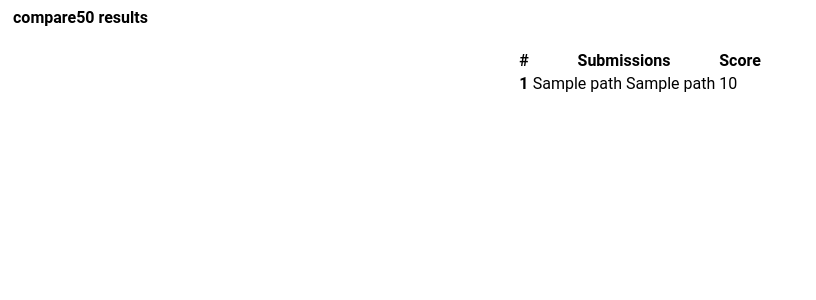
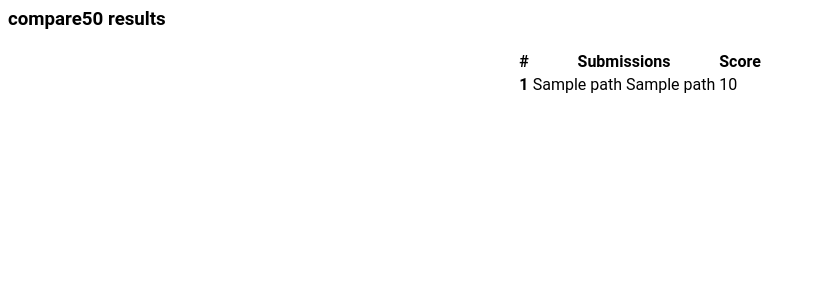
Before and after one commit to cs50/compare50, a Python web app: template compare50/html_renderer/templates/index.html in a window 1280 px wide. Shown: the top 300 px of the page, without its empty margins (0-816 px from the left). Run offline with Jinja, Linux system fonts and the light colour scheme; the template is opened without the code that fills it: most values are stand-ins (such as "Sample title", 1, 10 or a date in 2020).

Commit message:
use default padding

```diff
--- a/compare50/html_renderer/renderer.py
+++ b/compare50/html_renderer/renderer.py
@@ -51,7 +51,7 @@ def fragmentize(file, spans):
     return slicer.slice(file)
 
 
-# TODO: CLEAN THIS UP
+# TODO: FIX THIS CODE
 class _RenderFile:
     def __init__(self, dest):
         self._prepare_dest(dest)
--- a/compare50/html_renderer/templates/index.html
+++ b/compare50/html_renderer/templates/index.html
@@ -18,8 +18,6 @@
 
             #title {
                 font-family: Roboto;
-                padding-left: 5;
-                padding-right: 5;
             }
 
         </style>
@@ -28,7 +26,7 @@
         <div class="container-fluid">
             <div class="row">
                 <div id="title" class="col bg-dark sticky-top text-light no-gutter">
-                    <h4 class="align-text-bottom">compare50 results</h4>
+                    <h3 class="align-text-bottom">compare50 results</h3>
                 </div>
             </div>
             <div class="row">
```
